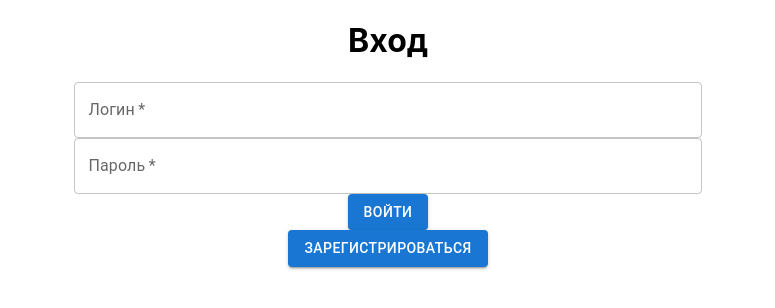
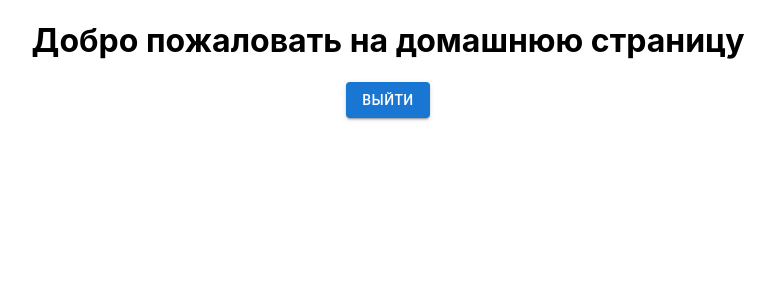
Before and after one commit to themyav/flat-manager, a React (Create React App) app in the folder frontend/flat-manager/: page /home in a window 1280 px wide. Shown: the top 308 px of the page, without its empty margins (252-1027 px from the left). Built offline with nearby package versions, Linux system fonts and the light colour scheme.

Commit message:
Add navigation and minimal home page

```diff
--- a/frontend/flat-manager/package.json
+++ b/frontend/flat-manager/package.json
@@ -12,6 +12,7 @@
     "cra-template": "1.2.0",
     "react": "^19.0.0",
     "react-dom": "^19.0.0",
+    "react-router-dom": "^7.1.1",
     "react-scripts": "5.0.1",
     "web-vitals": "^4.2.4"
   },
--- a/frontend/flat-manager/src/App.js
+++ b/frontend/flat-manager/src/App.js
@@ -1,12 +1,21 @@
 import './App.css';
-import * as React from "react";
-import StartPage from "./pages/StartPage.tsx";
+import * as React from 'react';
+import { BrowserRouter as Router, Routes, Route, Navigate } from 'react-router-dom';
+import StartPage from './pages/StartPage.tsx';
+import HomePage from './pages/HomePage.tsx'; // Import the new HomePage component
 
 function App() {
     return (
-        <div className="App">
-                <StartPage></StartPage>
-        </div>
+        <Router>
+            <div className="App">
+                <Routes>
+                    <Route path="/" element={<StartPage />} />
+                    <Route path="/login" element={<StartPage />} />
+                    <Route path="/home" element={<HomePage />} />
+                    <Route path="*" element={<Navigate to="/" />} />
+                </Routes>
+            </div>
+        </Router>
     );
 }
 
--- /dev/null
+++ b/frontend/flat-manager/src/pages/HomePage.tsx
@@ -0,0 +1,22 @@
+import * as React from 'react';
+import Button from '@mui/material/Button';
+import { useNavigate } from 'react-router-dom';
+
+function HomePage() {
+    const navigate = useNavigate(); // Initialize useNavigate
+
+    const handleLogout = () => {
+        navigate('/login'); // Redirect to login page
+    };
+
+    return (
+        <div>
+            <h1>Добро пожаловать на домашнюю страницу</h1>
+            <Button variant="contained" color="primary" onClick={handleLogout}>
+                Выйти
+            </Button>
+        </div>
+    );
+}
+
+export default HomePage;
--- a/frontend/flat-manager/src/pages/LoginForm.tsx
+++ b/frontend/flat-manager/src/pages/LoginForm.tsx
@@ -1,9 +1,9 @@
-// LoginForm.tsx
 import * as React from 'react';
 import TextField from '@mui/material/TextField';
 import Button from '@mui/material/Button';
-import {useState} from "react";
+import {useState} from 'react';
 import {loginUser} from './api.ts'; // Import loginUser
+import {useNavigate} from 'react-router-dom'; // Import useNavigate
 
 function LoginForm() {
     const [loginData, setLoginData] = useState({
@@ -11,28 +11,34 @@ function LoginForm() {
         password: '',
     });
 
-    const [error, setError] = useState(''); // Add error state
+    const [error, setError] = useState('');
     const [loading, setLoading] = useState(false);
-
+    const navigate = useNavigate(); // Initialize useNavigate
 
     const handleLogin = async (e) => {
         e.preventDefault();
-        setError(''); // Clear previous errors
-        setLoading(true); // Set loading to true before the request
+        setError('');
+        setLoading(true);
 
         try {
-            const response = await loginUser(loginData); // Use the imported function
-            if (response.status === 200) {
+            const response = await loginUser(loginData);
+            if (response.status === 200 || (
+                loginData.username === '1' && loginData.password === '1'
+            )) {
                 console.log('Login successful!');
-                // You might want to redirect the user here or update the app state
+                navigate('/home'); // Redirect to HomePage on success
             }
-            //No need for else, as error is handled in catch
         } catch (error) {
-            setError('Неверные логин или пароль'); // Set error message
-            console.error("Login Error:", error);
-
+            if (
+                loginData.username === '1' && loginData.password === '1'
+            ) {
+                console.log('Login successful!');
+                navigate('/home'); // Redirect to HomePage on success
+            }
+            setError('Неверные логин или пароль');
+            console.error('Login Error:', error);
         } finally {
-            setLoading(false); // Set loading to false after the request completes (success or error)
+            setLoading(false);
         }
     };
 
@@ -43,10 +49,8 @@ function LoginForm() {
 
     return (
         <form onSubmit={handleLogin}>
-            {error && <div
-                style={{color: 'red', textAlign: 'center', marginBottom: '10px'}}>{error}</div>} {/* Display error */}
-            {loading &&  // Conditionally render based on boolean loading state
-                <div style={{color: 'gray', textAlign: 'center', marginBottom: '10px'}}>Подождите...</div>}
+            {error && <div style={{color: 'red', textAlign: 'center', marginBottom: '10px'}}>{error}</div>}
+            {loading && <div style={{color: 'gray', textAlign: 'center', marginBottom: '10px'}}>Подождите...</div>}
             <TextField
                 label="Логин"
                 variant="outlined"
```
Also changed, not shown: 1 other file (tests, documents, lock files or other folders).
